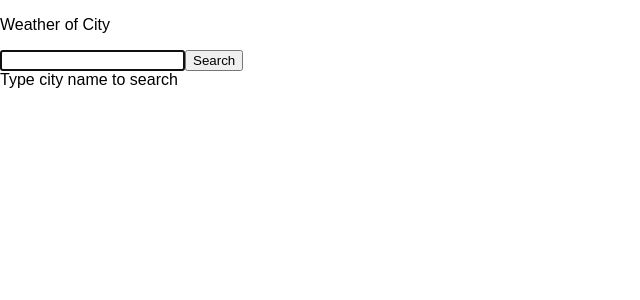
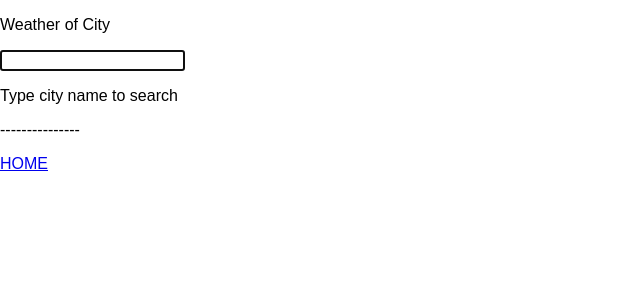
Before and after one commit to trungdovan87/Oddle, a React (Create React App) app in the folder react-web-client/: page / in a window 1280 px wide. Shown: the top 300 px of the page, without its empty margins (0-640 px from the left). Built offline with nearby package versions, Linux system fonts and the light colour scheme.

Commit message:
custom UI

```diff
--- a/react-web-client/src/App.js
+++ b/react-web-client/src/App.js
@@ -1,16 +1,8 @@
 import React, {Component} from "react";
 import "./App.css";
 import "./commons/preload";
-import api from "./api/service/WeatherApi"
 import SelectScreen from "./component/SelectScreen"
 import ApiScreen from "./component/ApiScreen"
-
-// let promise = api.get(2);
-// promise.then(
-//     json => {
-//         console.log("json get Weather: ", json);
-//     }
-// );
 
 class App extends Component {
 
@@ -28,12 +20,12 @@ class App extends Component {
     }
 
     render() {
-        if (this.state.screen === "select") {
+        if (this.state.screen === "home") {
             return (
                 <SelectScreen selectScreen = {this.selectScreen} />
             );
         } else if (this.state.screen === "end-user") {
-            return <ApiScreen/>
+            return <ApiScreen selectScreen = {this.selectScreen}/>
         } else if (this.state.screen === "admin") {
             return <p> Admin screen </p>
         }
--- a/react-web-client/src/component/ApiScreen.js
+++ b/react-web-client/src/component/ApiScreen.js
@@ -61,8 +61,10 @@ class ApiScreen extends Component {
                 <input type="text" onChange={this.onTextChange} ref={(input) => {
                     this.nameInput = input;
                 }}/>
-                <button> Search</button>
+                <p/>
                 {this._result()}
+                <p>---------------</p>
+                <a href="#home" onClick={() => this.props.selectScreen("home")}> HOME </a>
             </div>
         );
     }
```
